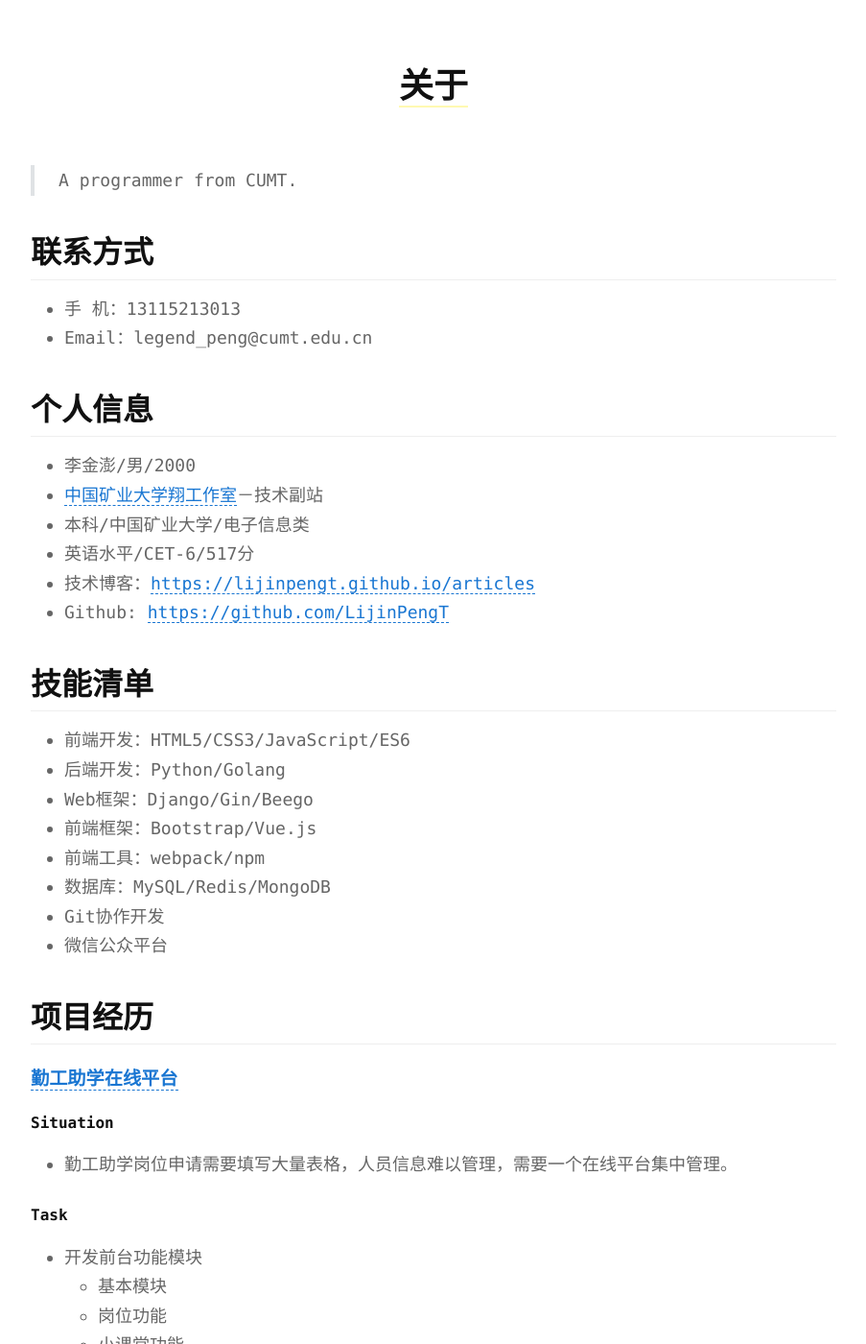
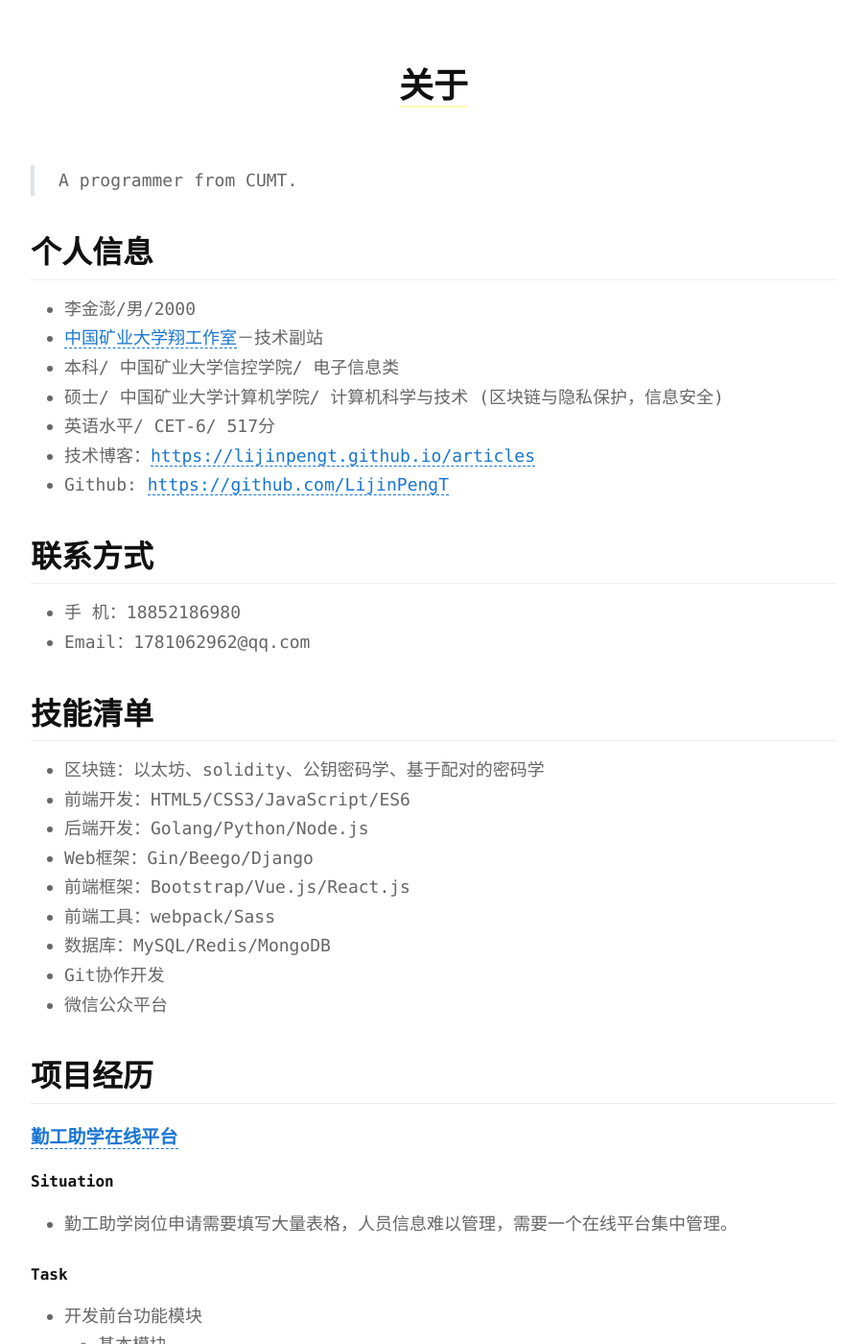
Before and after one commit to LijinPengT/LijinPengT.github.io, a Jekyll site: the page built from about.md, in a window 1280 px wide and 1400 px high. Shown: the whole window at 96% size, without its empty margins (188-1091 px from the left). Built offline with Jekyll 4.4.1, drawn with Linux system fonts in a browser that asks for light colours; some of the changed text lies outside the part shown.

Commit message:
updateblog

```diff
--- a/_config.yml
+++ b/_config.yml
@@ -14,15 +14,15 @@ defaults:
     values:
       image: true
 
-title: Conquer
-name: DwyaneLee
+title: ConquerLab
+name: DwyaneLi
 description: 一生，有一执念，选条路，走到黑，足矣。
 
 github: https://LijinPengT.github.io
 rss: true
 favicon: assets/img/favicon.ico
 avatar: assets/img/avatar.webp
-copyright_time: 2020
+copyright_time: 2022
 show_excerpt: true
 email: mailto:1781062962@qq.com
 
--- a/about.md
+++ b/about.md
@@ -6,24 +6,26 @@ reward: false
 
 > A programmer from CUMT.
 
-## 联系方式
-+ 手   机：13115213013
-+ Email：legend_peng@cumt.edu.cn
-
 ## 个人信息
 + 李金澎/男/2000
 + [中国矿业大学翔工作室](https://atcumt.com)－技术副站
-+ 本科/中国矿业大学/电子信息类
-+ 英语水平/CET-6/517分
++ 本科/ 中国矿业大学信控学院/ 电子信息类
++ 硕士/ 中国矿业大学计算机学院/ 计算机科学与技术 (区块链与隐私保护，信息安全)
++ 英语水平/ CET-6/ 517分
 + 技术博客：[https://lijinpengt.github.io/articles](https://lijinpengt.github.io/articles)
 + Github: [https://github.com/LijinPengT](https://github.com/LijinPengT)
 
+## 联系方式
++ 手   机：18852186980
++ Email：1781062962@qq.com
+
 ## 技能清单
++ 区块链：以太坊、solidity、公钥密码学、基于配对的密码学
 + 前端开发：HTML5/CSS3/JavaScript/ES6
-+ 后端开发：Python/Golang
-+ Web框架：Django/Gin/Beego
-+ 前端框架：Bootstrap/Vue.js
-+ 前端工具：webpack/npm
++ 后端开发：Golang/Python/Node.js
++ Web框架：Gin/Beego/Django
++ 前端框架：Bootstrap/Vue.js/React.js
++ 前端工具：webpack/Sass
 + 数据库：MySQL/Redis/MongoDB
 + Git协作开发
 + 微信公众平台
```
Also changed, not shown: README.md.
